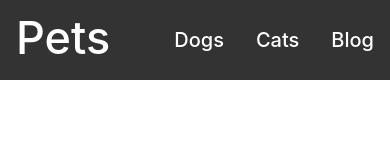
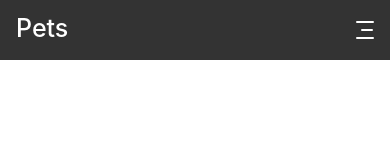
Before and after one commit to gingerOk/cat-browser, a React (Create React App) app: page / in a window 390 px wide. Shown: the top 156 px of the page. Built offline with nearby package versions, Linux system fonts and the light colour scheme.

Commit message:
mobile menu

```diff
--- a/src/components/Header/Header.js
+++ b/src/components/Header/Header.js
@@ -1,32 +1,76 @@
-import React from 'react';
+import React, { useState } from 'react';
 import { useHistory } from 'react-router';
 import { NavLink } from 'react-router-dom';
 import { ROUTE_CATS_PAGE, ROUTE_DOGS_PAGE, ROUTE_HOME } from '../../constants/constants';
 import './Header.scss';
 
 const Header = () => {
+  const [isOpen, setIsOpen] = useState(false);
   const history = useHistory();
   const navigateToHome = () => history.push(ROUTE_HOME);
+
+  const toggleNavbar = () => setIsOpen(!isOpen);
+  const closeMenu = () => setIsOpen(false);
+
   const renderMenu = () => {
+    const path = window.location.pathname;
     return (
       <>
         <h1 onClick={navigateToHome}>Pets</h1>
         <div>
-          <NavLink exact to={ROUTE_DOGS_PAGE}>
+          <NavLink
+            exact
+            to={ROUTE_DOGS_PAGE}
+            className={`nav-item ${path.includes(ROUTE_DOGS_PAGE) ? 'is-active' : ''}`}
+          >
             Dogs
           </NavLink>
-          <NavLink exact to={ROUTE_CATS_PAGE}>
+          <NavLink
+            exact
+            to={ROUTE_CATS_PAGE}
+            className={`nav-item ${path.includes(ROUTE_CATS_PAGE) ? 'is-active' : ''}`}
+          >
             Cats
           </NavLink>
-          <NavLink to={ROUTE_HOME}>Blog</NavLink>
+          <NavLink to={ROUTE_HOME} className="nav-item">
+            Blog
+          </NavLink>
         </div>
       </>
     );
   };
+  const renderMobileHeader = () => {
+    return (
+      <div className={`mobile-header-wrapper ${isOpen ? 'clicked' : ''}`}>
+        <div className="mobileMenu">
+          <h1 onClick={navigateToHome}>Pets</h1>
+        </div>
+        <div className="nav-modal">
+          <div className="blob" data="blob" onClick={closeMenu}>
+            <div className="nav">
+              <div className="nav-list">{renderMenu()}</div>
+            </div>
+          </div>
+        </div>
+        <div className="mobileMenu-burger">
+          <div className="tile burger" onClick={toggleNavbar}>
+            <div className="meat">
+              <div className="line one"></div>
+              <div className="line two"></div>
+              <div className="line three"></div>
+            </div>
+          </div>
+        </div>
+      </div>
+    );
+  };
   return (
-    <div className="header-wrapper">
-      <div className="header-container">{renderMenu()}</div>
-    </div>
+    <>
+      <div className="mobile-header">{renderMobileHeader()}</div>
+      <header className="header-wrapper">
+        <div className="header-container">{renderMenu()}</div>
+      </header>
+    </>
   );
 };
 
--- a/src/components/Header/Header.scss
+++ b/src/components/Header/Header.scss
@@ -1,9 +1,12 @@
 .header-wrapper {
   background: #333;
+  @media (max-width: 600) {
+    display: none;
+  }
   .header-container {
     max-width: 1170px;
     margin: 0 auto;
-    height: 80px;
+    height: 60px;
     display: flex;
     justify-content: space-between;
     align-items: center;
@@ -15,8 +18,36 @@
       font-weight: 500;
       color: #fff;
       text-decoration: none;
+      position: relative;
+      transition: all 0.3s ease-out;
+      &:before {
+        content: '';
+        position: absolute;
+        height: 3px;
+        width: 0;
+        background: #eba764;
+        bottom: -6px;
+        left: calc(100% / 2);
+        transition: all 0.3s ease-out;
+      }
       &:last-child {
         margin-right: 0;
+      }
+      &:hover {
+        color: #eba764;
+        &:before {
+          width: 100%;
+          left: 0;
+          transition: all 0.3s ease-out;
+        }
+        transition: all 0.3s ease-out;
+      }
+      &.is-active {
+        color: #eba764;
+        &:before {
+          width: 100%;
+          left: 0;
+        }
       }
     }
     h1 {
@@ -26,3 +57,203 @@
     }
   }
 }
+.mobile-header-wrapper {
+  background: #333;
+  position: fixed;
+  top: 0;
+  left: 0;
+  display: flex;
+  justify-content: space-between;
+  align-items: center;
+  padding: 0 16px;
+  height: 60px;
+  width: 100%;
+  z-index: 50;
+  h1 {
+    color: #fff !important;
+  }
+  .meat {
+    height: 18px;
+    width: 18px;
+    position: relative;
+    z-index: 10;
+    transition: all 0.3s ease-in;
+    -webkit-transition: all 0.3s ease-in;
+    cursor: pointer;
+    & .line {
+      height: 2px;
+      width: 18px;
+      background-color: #fff;
+      border-radius: 3px;
+      position: absolute;
+      transition: all 0.3s ease-in;
+      -webkit-transition: all 0.3s ease-in;
+
+      &.one {
+        top: 0;
+        left: 0px;
+      }
+      &.two {
+        top: 8px;
+        left: 5px;
+        width: 12px;
+      }
+      &.three {
+        top: 16px;
+        left: 0px;
+      }
+    }
+  }
+  &.clicked .right-mobile-block .burger .meat {
+    transform: rotate(180deg);
+    -webkit-transform: rotate(180deg);
+  }
+
+  &.clicked .burger .line {
+    background-color: white;
+  }
+  &.clicked .burger .line.one {
+    transform: rotate(45deg);
+    -webkit-transform: rotate(45deg);
+    top: 8px;
+  }
+  &.clicked .burger .line.three {
+    transform: rotate(-45deg);
+    -webkit-transform: rotate(-45deg);
+    top: 8px;
+  }
+  &.clicked .burger .line.two {
+    opacity: 0;
+  }
+  &.clicked .burger .meat {
+    transform: rotate(270deg);
+    -webkit-transform: rotate(270deg);
+  }
+  .nav-modal {
+    position: fixed;
+    top: 0px;
+    left: 0px;
+    width: 100%;
+    height: 100vh;
+    visibility: hidden;
+    opacity: 0;
+    transition: all 0.3s ease-in;
+    -webkit-transition: all 0.3s ease-in;
+    pointer-events: none;
+    img {
+      position: fixed;
+      z-index: 11;
+      top: 16px;
+      left: 20px;
+    }
+  }
+
+  &.clicked .nav-modal {
+    visibility: visible;
+    opacity: 1;
+    pointer-events: initial;
+    z-index: 2;
+    margin-top: -2px;
+  }
+
+  .nav-modal .blob {
+    display: block;
+    position: relative;
+    opacity: 0.5;
+    width: 100vw;
+    height: 0;
+    transition: all 0.4s ease-out;
+    z-index: 3;
+    background: rgba(51, 51, 51, 0.6);
+    background-size: cover !important;
+  }
+  &.clicked .nav-modal .blob {
+    opacity: 1;
+    height: 101vh;
+    transition: all 0.4s ease-in;
+  }
+  &.clicked .nav {
+    opacity: 1;
+    z-index: 40;
+  }
+  .wrapper-header-btn {
+    display: flex;
+    flex-direction: column;
+    .wallet-balance {
+      margin-bottom: 15px;
+      margin-right: 0 !important;
+    }
+  }
+  .nav {
+    position: fixed;
+    color: white;
+    opacity: 0;
+    transition: all 0.3s ease-in;
+    -webkit-transition: all 0.3s ease-in;
+    -webkit-transition-delay: 0.3s;
+    -moz-transition-delay: 0.3s;
+    -o-transition-delay: 0.3s;
+    transition-delay: 0.3s;
+    width: 100%;
+    padding: 50px 16px 28px;
+    min-height: 400px;
+    display: flex;
+    flex-direction: column;
+    background-size: cover !important;
+    background-repeat: no-repeat !important;
+    background: #333;
+    .nav-list {
+      padding-bottom: 34px;
+      h1 {
+        margin-top: -35px;
+        margin-bottom: 50px;
+        font-size: 35px !important;
+      }
+    }
+    .nav-item {
+      display: flex;
+      justify-content: flex-start;
+      margin-bottom: 28px;
+      text-decoration: none;
+      font-weight: 600;
+      font-size: 26px;
+      line-height: 34px;
+      color: #fff;
+      position: relative;
+      margin-left: 0;
+      transition: all 0.3s ease-out;
+      &:before {
+        content: '';
+        width: 5px;
+        position: absolute;
+        background: #eba764;
+        height: 0;
+        bottom: 0;
+        left: -10px;
+        transition: all 0.3s ease-out;
+      }
+      &.is-active {
+        color: #eba764;
+        margin-left: 10px;
+        &:before {
+          height: 100%;
+        }
+      }
+      svg {
+        transform: rotate(45deg);
+      }
+      &:hover {
+        color: #eba764;
+        margin-left: 10px;
+        &:before {
+          height: 100%;
+          transition: all 0.3s ease-out;
+        }
+        transition: all 0.3s ease-out;
+      }
+    }
+  }
+  @media (min-width: 601px) {
+    display: none;
+  }
+}
--- a/src/components/SingleAnimalContent/About/About.js
+++ b/src/components/SingleAnimalContent/About/About.js
@@ -5,7 +5,6 @@ import './About.scss';
 const About = ({ animal }) => {
   return (
     <section className="wrapper-about">
-
       {animal?.description && (
         <div className="content-row">
           <div className="content-title">Description</div>
@@ -85,7 +84,6 @@ const About = ({ animal }) => {
           </div>
         </div>
       )}
-
     </section>
   );
 };
--- a/src/components/Tags/Tags.js
+++ b/src/components/Tags/Tags.js
@@ -5,9 +5,8 @@ const Tags = ({ tags }) => {
   const [items, setItems] = useState([]);
 
   useEffect(() => {
-
     if (tags?.length) {
-        const formatedItems = function() {
+      const formatedItems = function () {
         return tags.map(item => {
           const str = item.replace('_', ' ');
           return str[0].toUpperCase() + str.slice(1, str.length);
```
Lines whose indentation alone changed are shown as unchanged.
